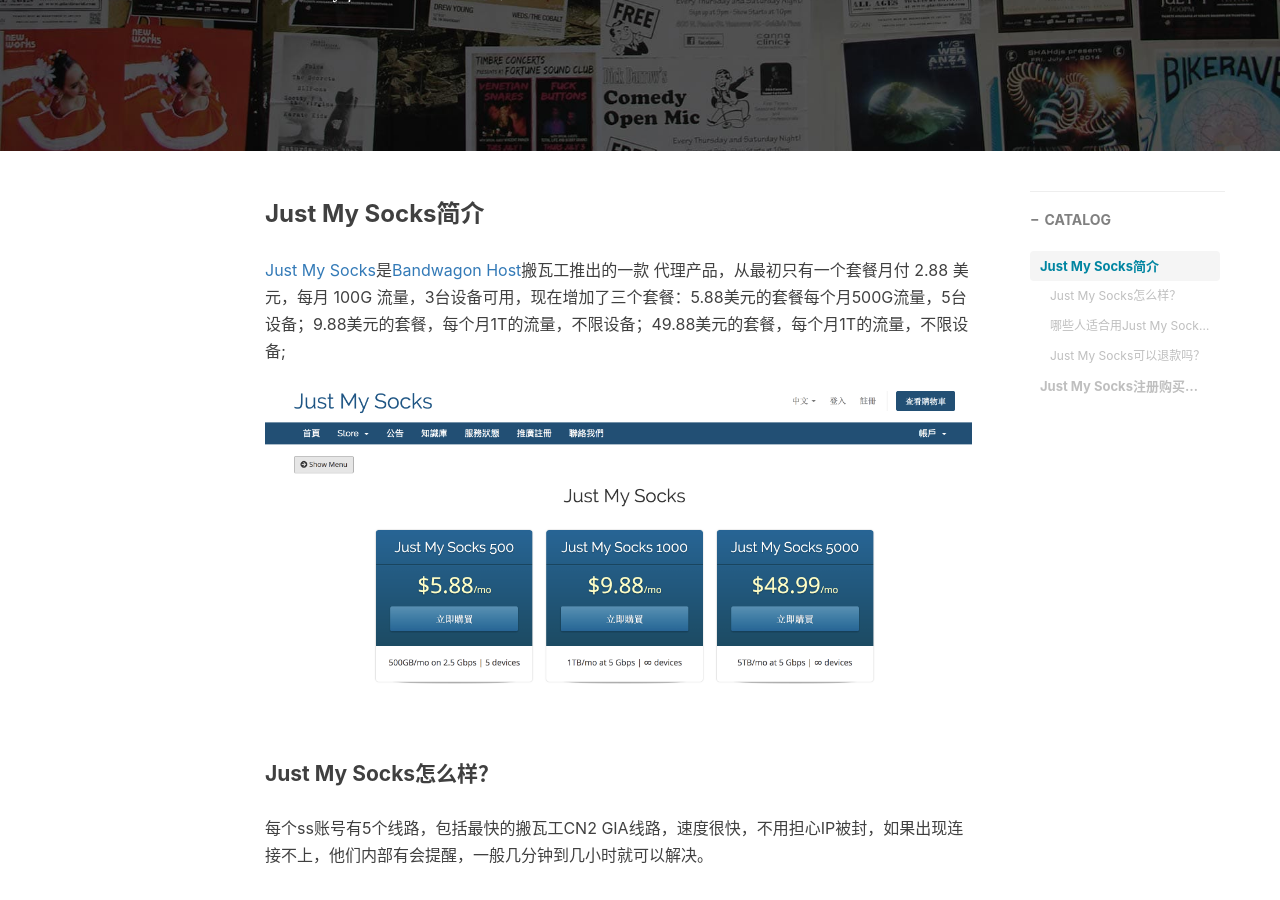
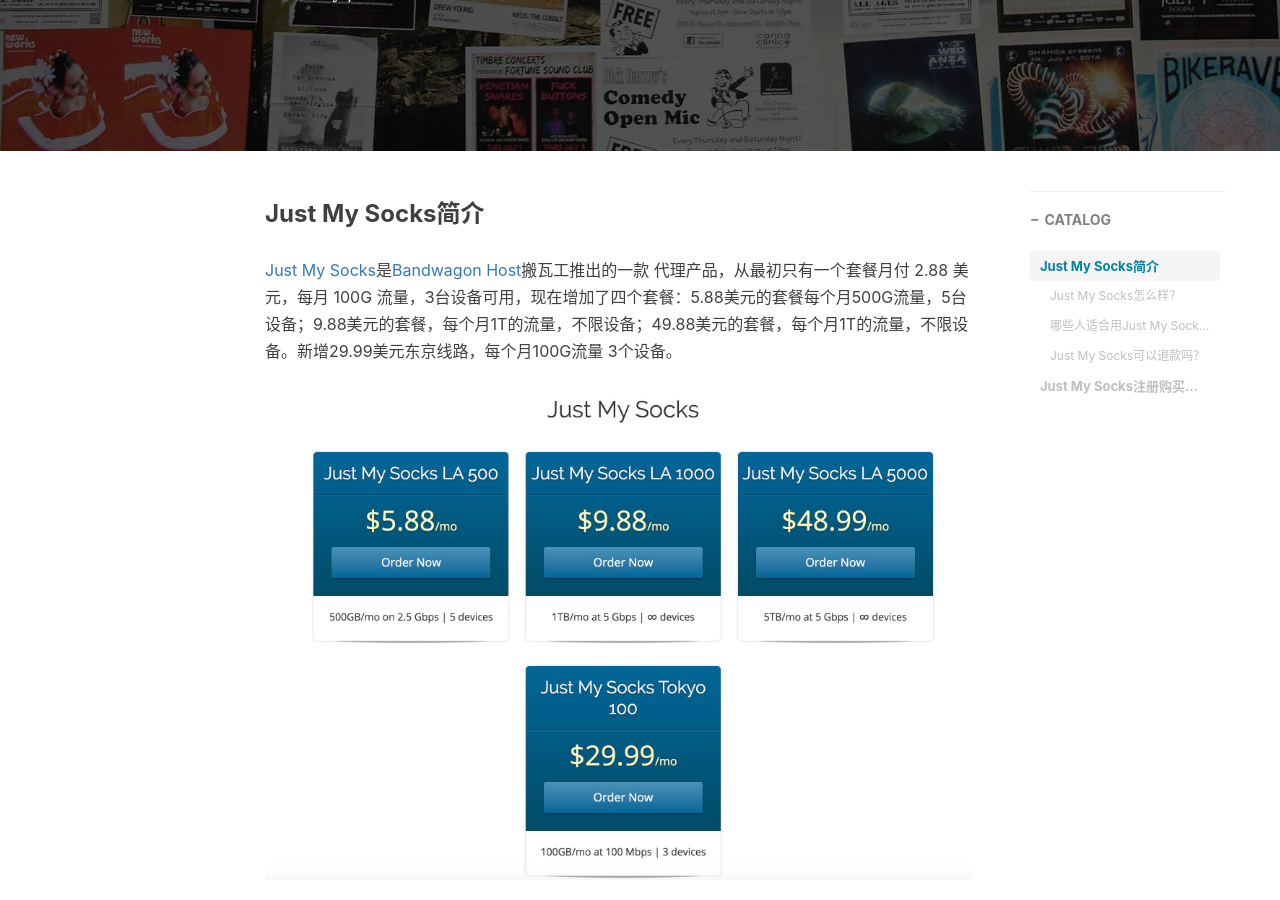
Before and after one commit to feimoc/feimoc.github.io, a Jekyll site: the page built from _posts/2020-3-27-Just My Socks 注册教程.md, in a window 1280 px wide and 900 px high, scrolled down 372 px. Built offline with Jekyll 4.4.1, drawn with Linux system fonts in a browser that asks for light colours; nearby versions of some CDN libraries; comment, search, counter and statistics services are not loaded.

Commit message:
update just my socks

```diff
--- a/_config.yml
+++ b/_config.yml
@@ -108,6 +108,5 @@
      {
        title: "Wolai",
        href: "https://wolai.kim/"
-
      }
 ]
--- a/_posts/2020-3-27-Just My Socks 注册教程.md
+++ b/_posts/2020-3-27-Just My Socks 注册教程.md
@@ -11,8 +11,8 @@
     - Just My Socks
 ---
 ### Just My Socks简介
-[Just My Socks](https://justmysocks2.net/members/aff.php?aff=11209)是[Bandwagon Host](https://bwh88.net/cart.php?gid=1)搬瓦工推出的一款  代理产品，从最初只有一个套餐月付 2.88 美元，每月 100G 流量，3台设备可用，现在增加了三个套餐：5.88美元的套餐每个月500G流量，5台设备；9.88美元的套餐，每个月1T的流量，不限设备；49.88美元的套餐，每个月1T的流量，不限设备;
-![](https://www.feimoc.com/img/just_list.png)
+[Just My Socks](https://justmysocks2.net/members/aff.php?aff=11209)是[Bandwagon Host](https://bwh88.net/cart.php?gid=1)搬瓦工推出的一款  代理产品，从最初只有一个套餐月付 2.88 美元，每月 100G 流量，3台设备可用，现在增加了四个套餐：5.88美元的套餐每个月500G流量，5台设备；9.88美元的套餐，每个月1T的流量，不限设备；49.88美元的套餐，每个月1T的流量，不限设备。新增29.99美元东京线路，每个月100G流量 3个设备。
+![](https://www.feimoc.com/img/just_order_list.png)
 
 
 #### Just My Socks怎么样？
```
Also changed, not shown: img/just_order_list.png (added).
